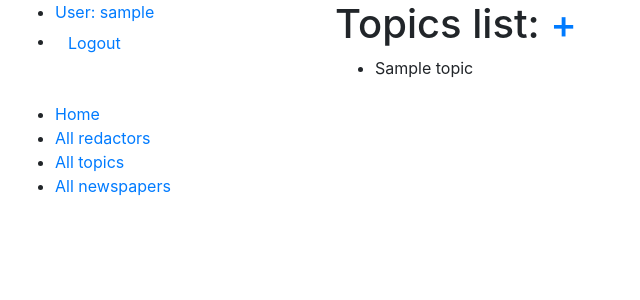
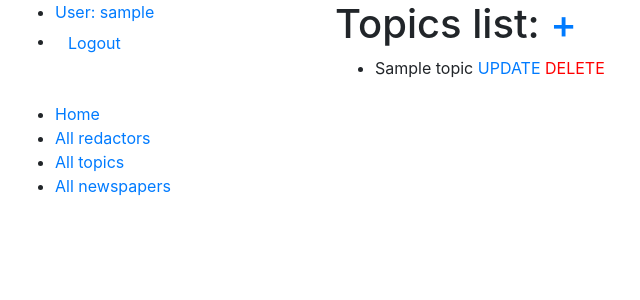
Before and after one commit to yura-push/newspaper-agency, a Django app: page /topics/ in a window 1280 px wide. Shown: the top 300 px of the page, without its empty margins (0-640 px from the left). Run offline with Django 5.2, Linux system fonts and the light colour scheme; a user stored in the database is signed in; tables that the repository leaves empty hold one stand-in row (values such as "Sample post").

Commit message:
add links to display update, delete options

```diff
--- a/templates/agency/topic_list.html
+++ b/templates/agency/topic_list.html
@@ -8,7 +8,11 @@
   {% if topic_list %}
     <ul>
     {% for topic in topic_list %}
-      <li>{{ topic.name }}</li>
+      <li>
+        {{ topic.name }}
+        <a href="{% url 'agency:topic-update' pk=topic.id %}">UPDATE</a>
+        <a style="color: red" href="{% url 'agency:topic-delete' pk=topic.id %}">DELETE</a>
+      </li>
     {% endfor %}
     </ul>
   {% else %}
```
